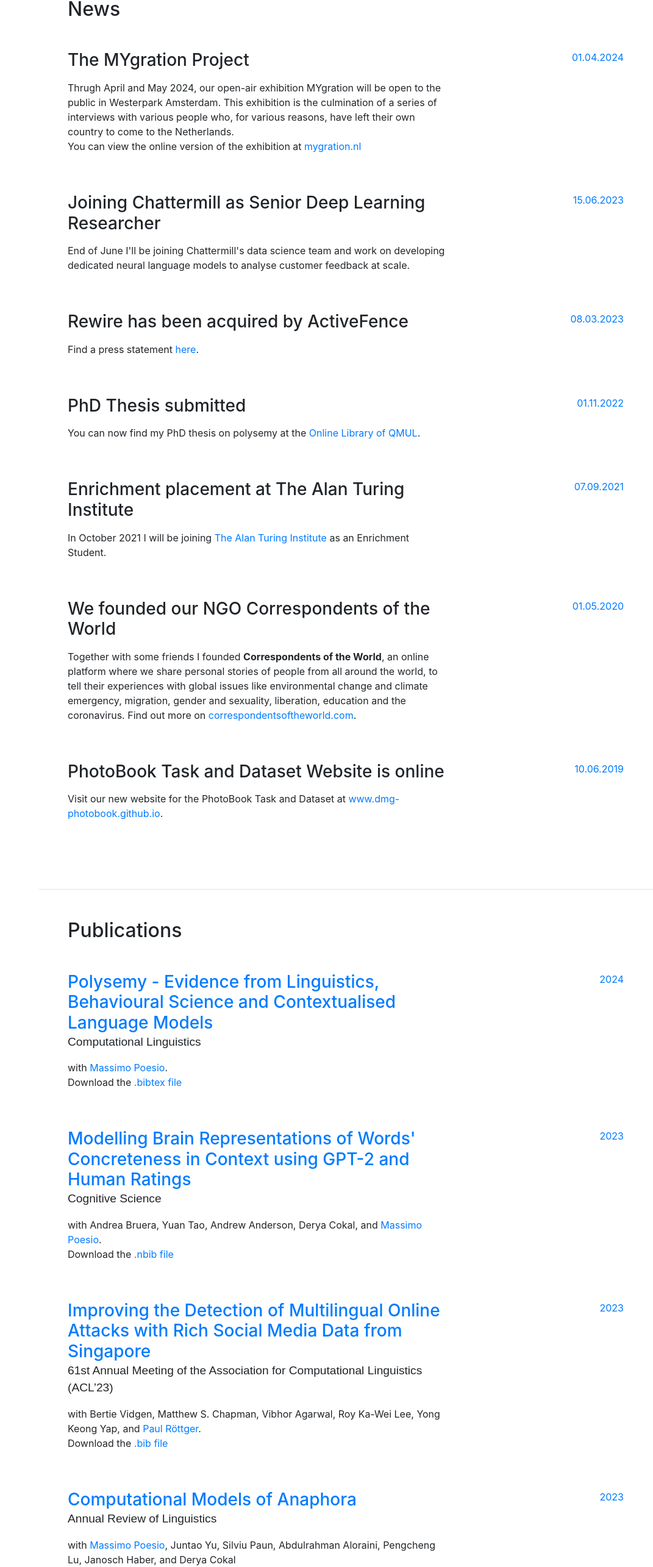
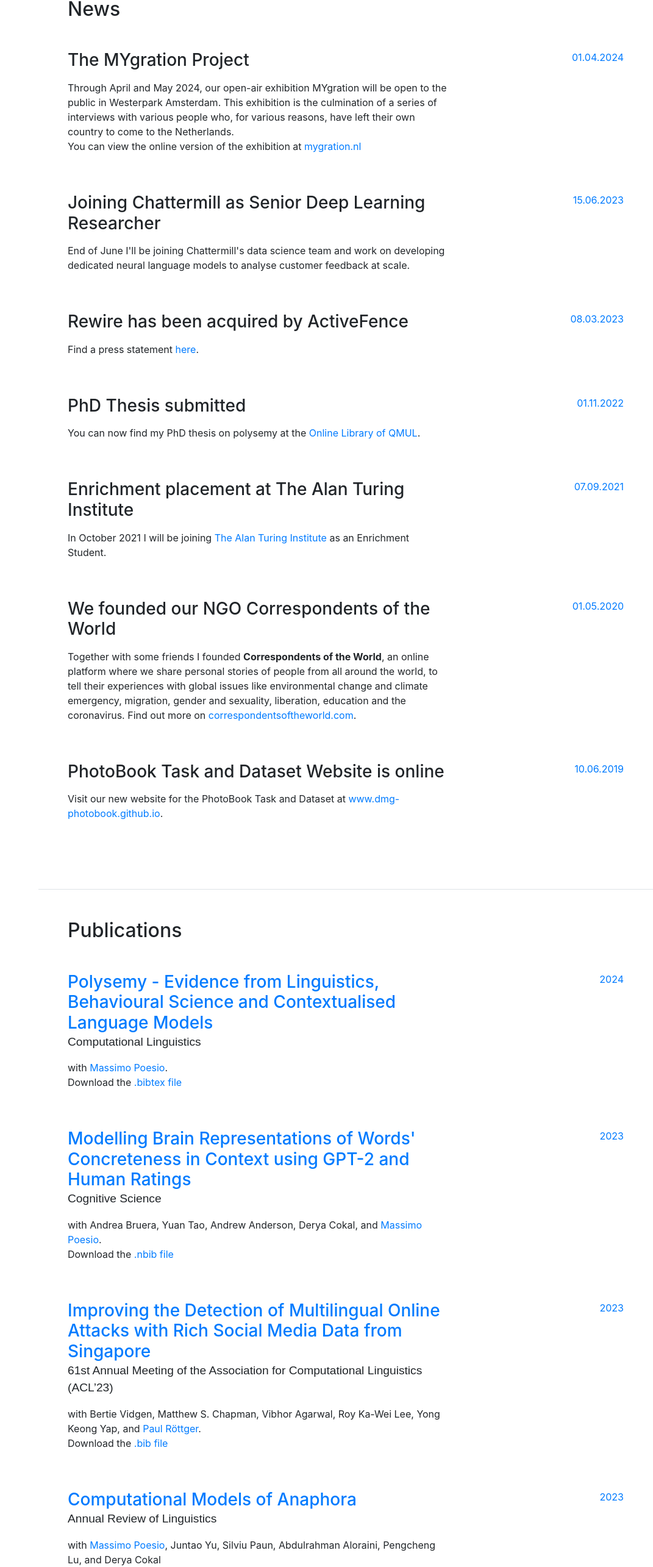
Before and after one commit to janoschhaber/janoschhaber.github.io, a website with bundled scripts: page index.html in a window 1280 px wide. Shown: the part 852-3422 px from the top of the page at 61% size, without its empty margins (209-1280 px from the left). Built offline with nearby package versions, Linux system fonts and the light colour scheme; a web font is replaced by a local one.

Commit message:
Fix Spelling Mistakes

```diff
--- a/index.html
+++ b/index.html
@@ -125,7 +125,7 @@
           <div class="resume-content mr-auto">
             <h3 class="mb-0">The MYgration Project</h3>
             <div class="subheading mb-3"></div>
-            <p>Thrugh April and May 2024, our open-air exhibition MYgration will be open to the public in Westerpark
+            <p>Through April and May 2024, our open-air exhibition MYgration will be open to the public in Westerpark
               Amsterdam. This exhibition is the culmination of a series of interviews with various people who, for
               various reasons, have left their own country to come to the Netherlands.
               <br>
@@ -276,7 +276,7 @@
                 target="_blank">Computational Models of Anaphora</a></h3>
             <div class="subheading mb-3">Annual Review of Linguistics</div>
             <p> with <a href="https://sites.google.com/view/massimo-poesio/home" target="_blank">Massimo Poesio</a>,
-              Juntao Yu, Silviu Paun, Abdulrahman Aloraini, Pengcheng Lu, Janosch Haber, and Derya Cokal
+              Juntao Yu, Silviu Paun, Abdulrahman Aloraini, Pengcheng Lu, and Derya Cokal
             </p>
           </div>
           <div class="resume-date text-md-right">
```
